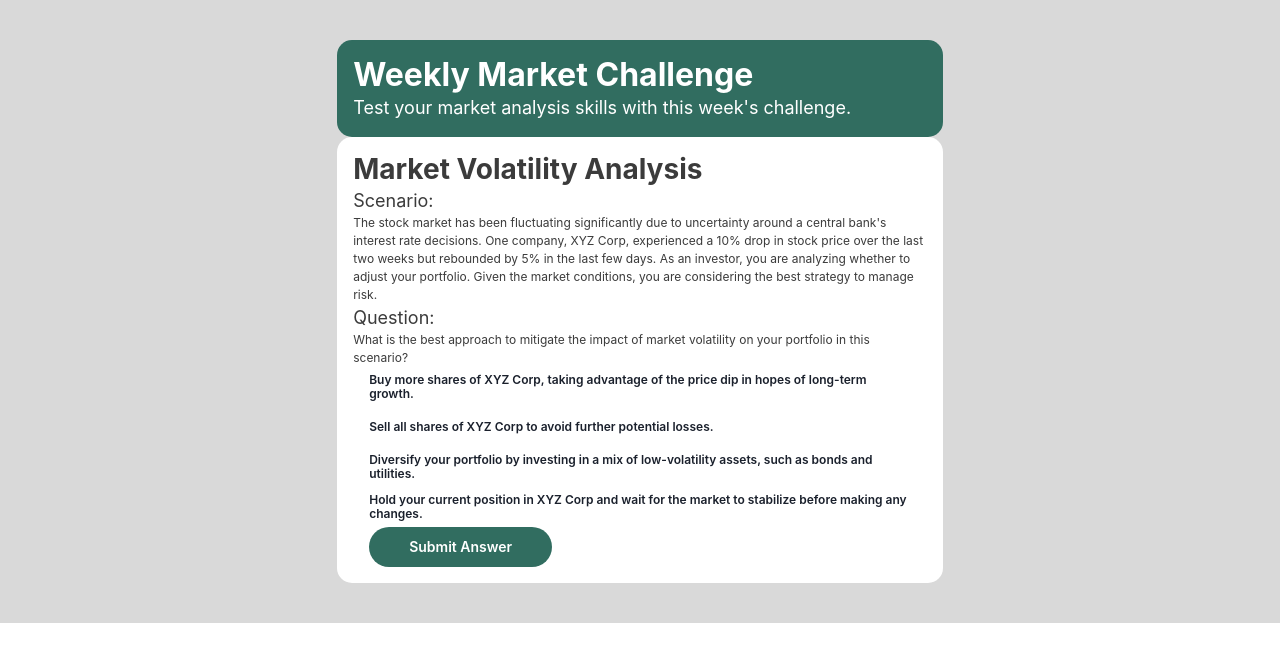
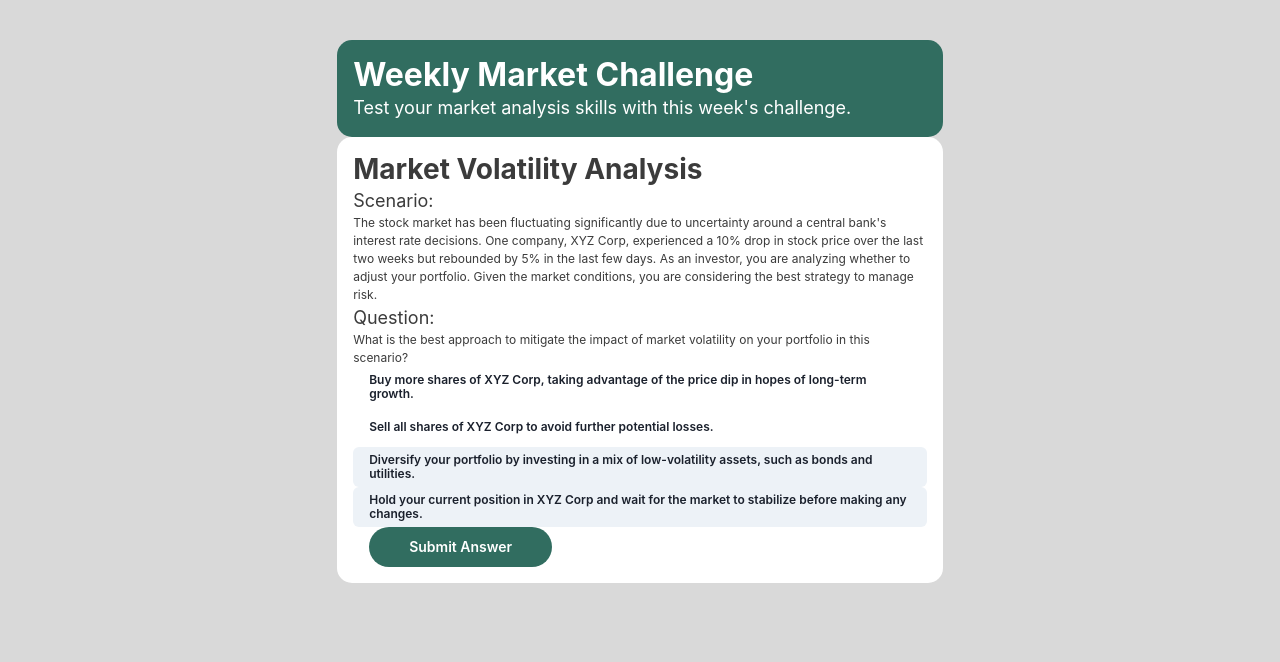
Before and after one commit to FinSimIQ/fin-sim-web-app, a React (Vite) app: page /challenges in a window 1280 px wide. Shown: the top 662 px of the page. Built offline with nearby package versions, Linux system fonts and the light colour scheme; a web font is replaced by a local one.

Commit message:
button turns red or green

```diff
--- a/src/screens/Challenges.jsx
+++ b/src/screens/Challenges.jsx
@@ -3,11 +3,11 @@ import React, { useState } from "react";
 
 const Challenges = (props) => {
   // for question 1
-  const [selectedAnswer1, setSelectedAnswer1] = useState(null);
-  const [isSelected1, setIsSubmitted1] = useState(false);
+  const [selectedAnswer, setSelectedAnswer] = useState(null);
+  const [isSubmitted, setIsSubmitted] = useState(false);
 
   // assign the correct answer for question 1 to check later
-  const correctAnswer1 = "A";
+  const correctAnswer1 = "D";
 
   // handle answer selection
   const handleAnswerClick = (answer) => {
@@ -21,18 +21,24 @@ const Challenges = (props) => {
     setIsSubmitted(true);
   };
 
-  // getting and setting answer button color
+  // getting and setting answer button bg color
+  // hover and pressed
   const getButtonColor = (answer) => {
     if (isSubmitted) {
-      return answer === correctAnswer1 ? "green" : "red"; // Green if correct, red if wrong
+      return answer === correctAnswer1 ? "#42D674" : "#FFADA8"; // Green if correct, red if wrong
     }
-    return selectedAnswer1 === answer ? "gray" : "#FFFFFF"; // Gray when selected before submission
+    /* if (!isSubmitted & (selectedAnswer != null)) {
+      return "#E3E3E3";
+    }
+    if (!isSubmitted & (selectedAnswer == null)) {
+      return "#FFFFFF";
+    } */
   };
 
   return (
     <Flex
       width={"100vw"}
-      height={"100wh"}
+      height={"100vh"}
       justifyContent={"center"}
       bg="#D9D9D9"
     >
@@ -98,7 +104,7 @@ const Challenges = (props) => {
               </Text>
             </Button>
             <Button
-              bg="#FFFFFF"
+              bg={getButtonColor("C")}
               borderColor="#E3E3E3"
               _hover={{ bg: "#E3E3E3" }}
               _active={{
@@ -116,7 +122,7 @@ const Challenges = (props) => {
               </Text>
             </Button>
             <Button
-              bg="#FFFFFF"
+              bg={getButtonColor("D")}
               borderColor="#E3E3E3"
               _hover={{ bg: "#E3E3E3" }}
               _active={{
```
